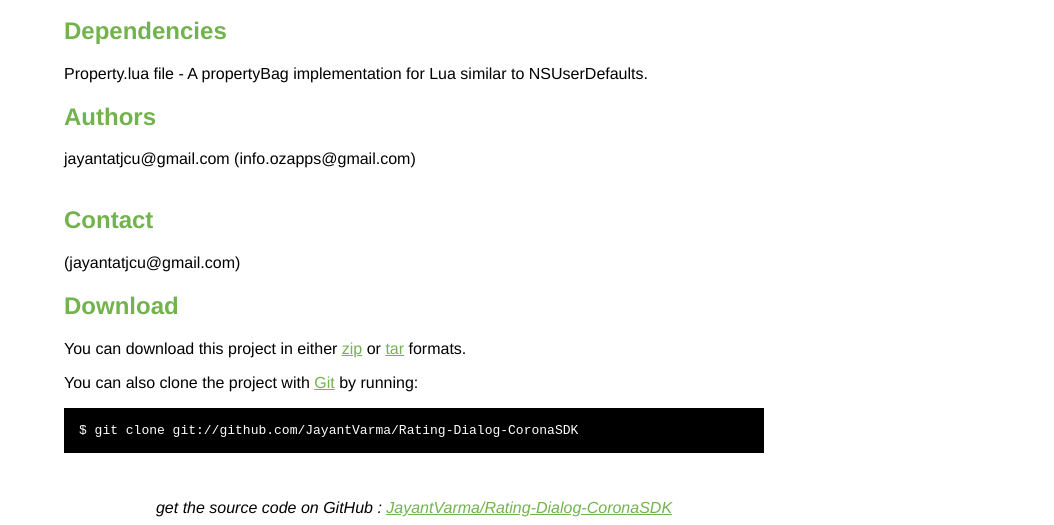
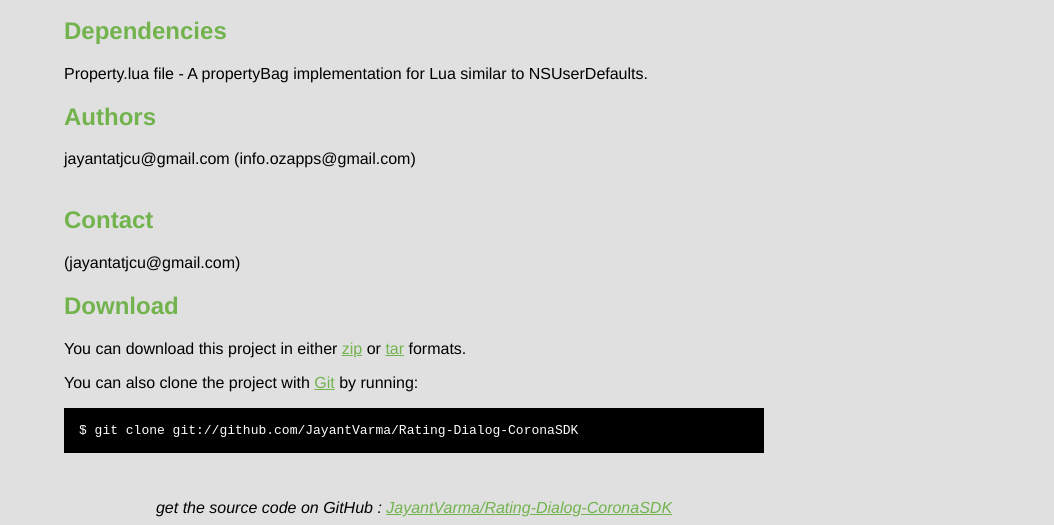
Before and after one commit to freeforce/Rating-Dialog-CoronaSDK, a plain HTML site: page index.html in a window 1280 px wide. Shown: the part 316-841 px from the top of the page, without its empty margins (226-1280 px from the left). Drawn offline with Linux system fonts and the light colour scheme.

Commit message:
Edited index.html via GitHub

```diff
--- a/index.html
+++ b/index.html
@@ -8,7 +8,7 @@
   <style type="text/css">
     body {
       margin-top: 1.0em;
-      background-color: #ffffff; /*#8d4cb1;*/
+      background-color: #e0e0e0; /*#8d4cb1;*/
       font-family: Helvetica, Arial, FreeSans, san-serif;
       color: #000000;
     }
```
